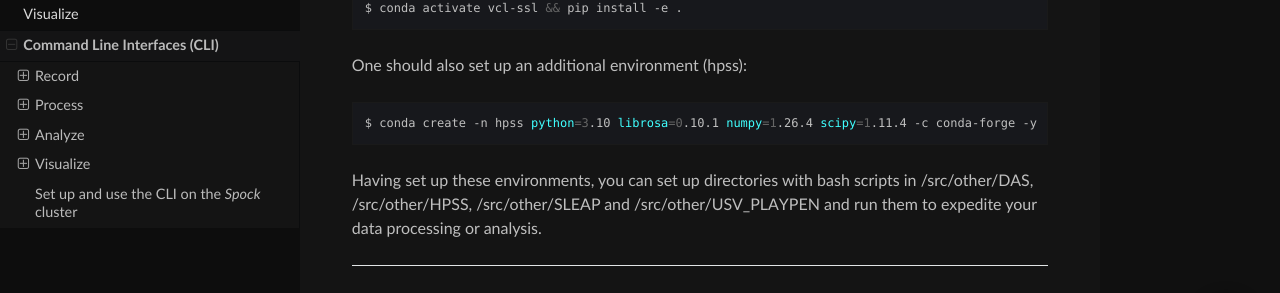
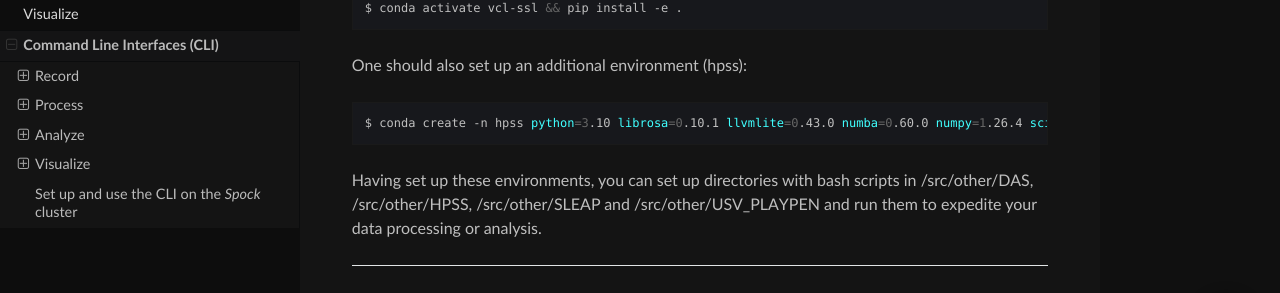
Before and after one commit to bartulem/usv-playpen, a Sphinx documentation site: the page built from docs/CLI.rst, in a window 1280 px wide and 900 px high, scrolled down 12875 px. Shown: the part 530-823 px from the top of the window. Built offline with Sphinx 7.4.7 and the Read the Docs theme 3.1.0, drawn with Linux system fonts in a browser that asks for light colours; pages that are not in the unit, such as notebooks, are missing from menus; the version number could not be read and is left out.

Commit message:
fix hpss environment install

```diff
--- a/docs/CLI.rst
+++ b/docs/CLI.rst
@@ -727,6 +727,6 @@ One should also set up an additional environment (hpss):
 
 .. code-block:: bash
 
-    $ conda create -n hpss python=3.10 librosa=0.10.1 numpy=1.26.4 scipy=1.11.4 -c conda-forge -y
+    $ conda create -n hpss python=3.10 librosa=0.10.1 llvmlite=0.43.0 numba=0.60.0 numpy=1.26.4 scipy=1.11.4 -c conda-forge -y
 
 Having set up these environments, you can set up directories with bash scripts in /src/other/DAS, /src/other/HPSS, /src/other/SLEAP and /src/other/USV_PLAYPEN and run them to expedite your data processing or analysis.
```
